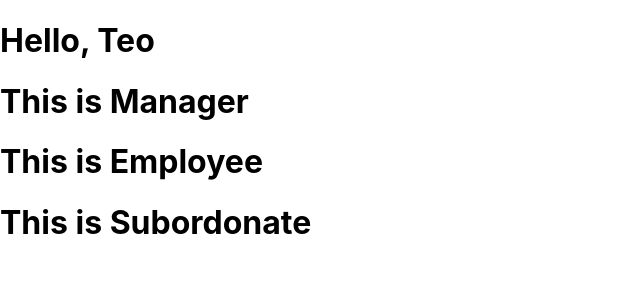
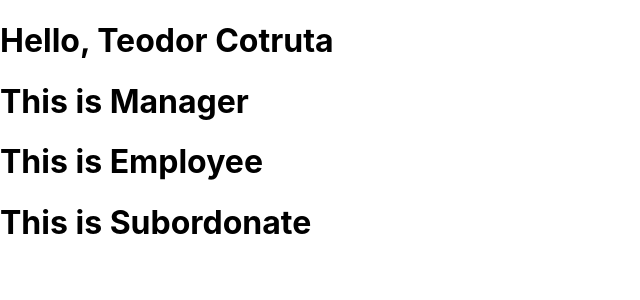
Before and after one commit to teocot/react-v1, a React (Create React App) app: page / in a window 1280 px wide. Shown: the top 300 px of the page, without its empty margins (0-640 px from the left). Built offline with nearby package versions, Linux system fonts and the light colour scheme.

Commit message:
pipeline check

```diff
--- a/src/App.js
+++ b/src/App.js
@@ -11,7 +11,7 @@ function App() {
   return (
     <div>
       <div>
-        <Welcome name="Teo" />
+        <Welcome name="Teodor Cotruta" />
       </div>
       <div>
         <ComponentTwo role="Manager" />
```
